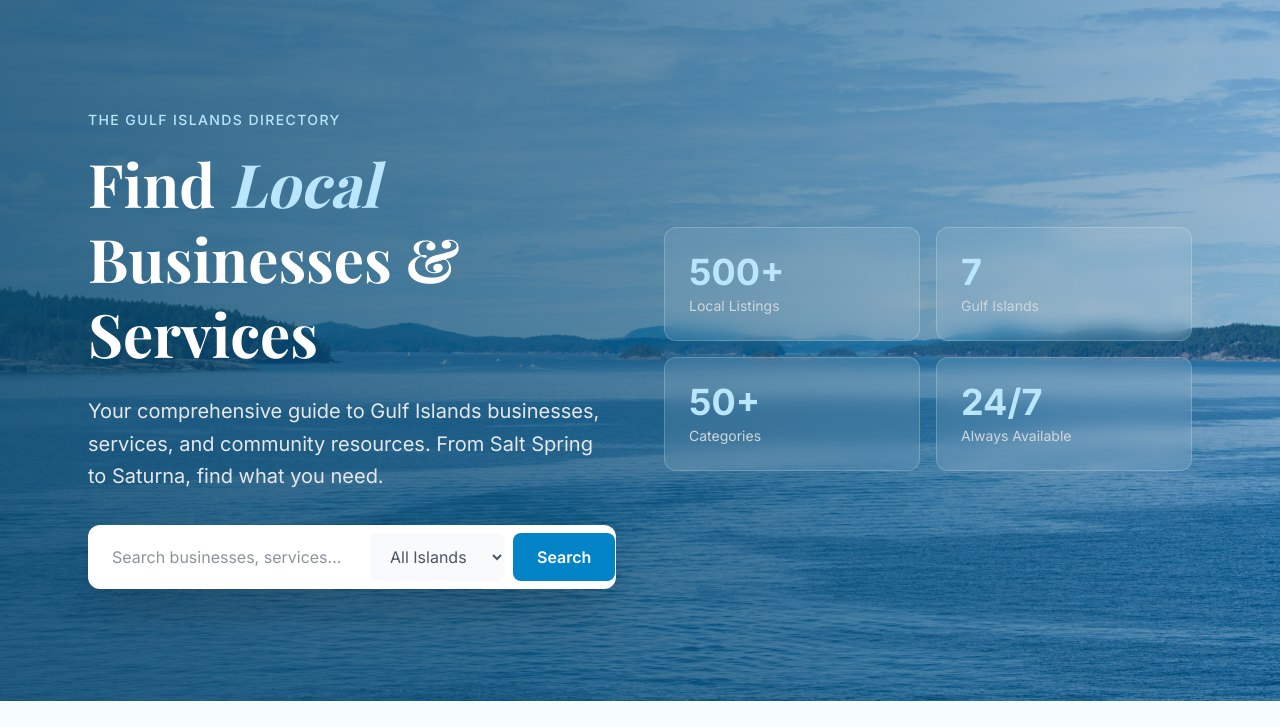
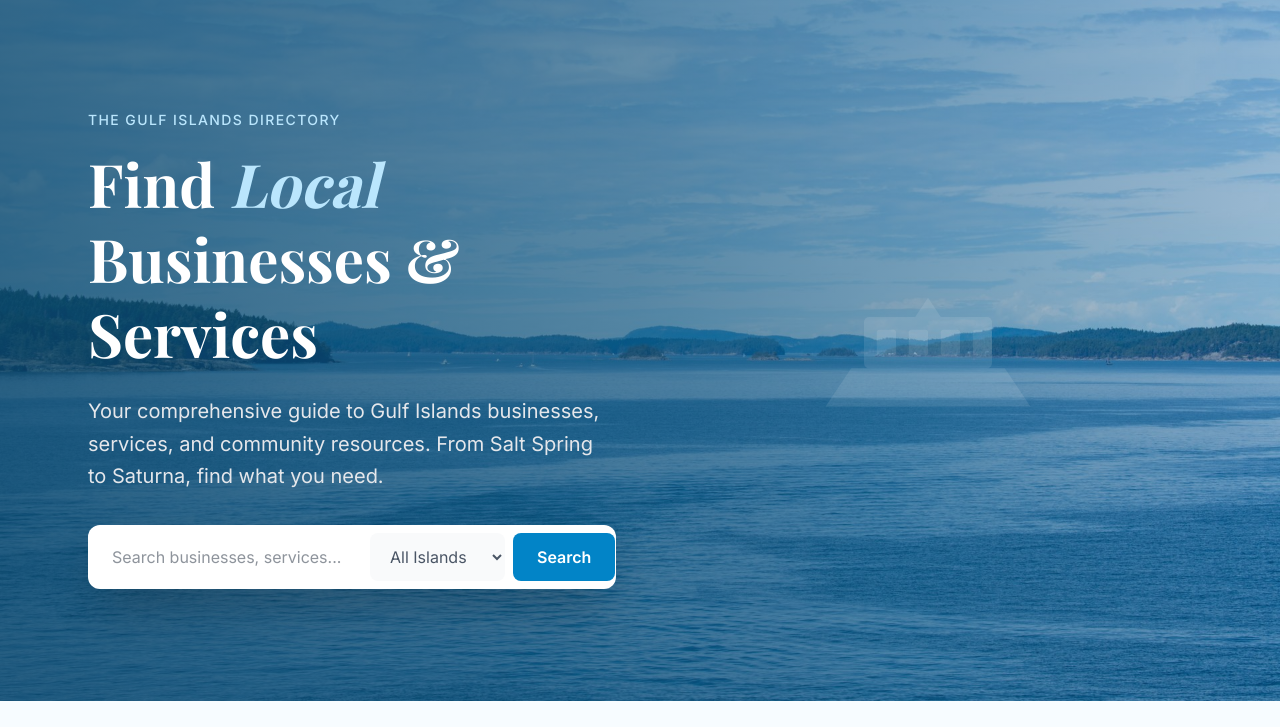
Before and after one commit to National-Email-and-Internet/gulfislands-astro, an Astro site: page / in a window 1280 px wide. Shown: the part 73-800 px from the top of the page. Built offline with nearby package versions, Linux system fonts and the light colour scheme; Astro itself is replaced by a stand-in of ours.

Commit message:
Remove misleading stats tiles from hero - cleaner design

```diff
--- a/src/pages/index.astro
+++ b/src/pages/index.astro
@@ -169,23 +169,19 @@ function cleanUrl(url: string): string {
           </div>
         </div>
 
-        <!-- Stats -->
-        <div class="grid grid-cols-2 gap-4">
-          <div class="bg-white/10 backdrop-blur-sm rounded-xl p-6 border border-white/20">
-            <div class="text-3xl md:text-4xl font-bold text-ocean-200 mb-1">500+</div>
-            <div class="text-gray-300 text-sm">Local Listings</div>
-          </div>
-          <div class="bg-white/10 backdrop-blur-sm rounded-xl p-6 border border-white/20">
-            <div class="text-3xl md:text-4xl font-bold text-ocean-200 mb-1">7</div>
-            <div class="text-gray-300 text-sm">Gulf Islands</div>
-          </div>
-          <div class="bg-white/10 backdrop-blur-sm rounded-xl p-6 border border-white/20">
-            <div class="text-3xl md:text-4xl font-bold text-ocean-200 mb-1">50+</div>
-            <div class="text-gray-300 text-sm">Categories</div>
-          </div>
-          <div class="bg-white/10 backdrop-blur-sm rounded-xl p-6 border border-white/20">
-            <div class="text-3xl md:text-4xl font-bold text-ocean-200 mb-1">24/7</div>
-            <div class="text-gray-300 text-sm">Always Available</div>
+        <!-- Visual element - ferry silhouette or leave empty for cleaner look -->
+        <div class="hidden md:flex items-center justify-center">
+          <div class="relative">
+            <svg class="w-64 h-48 text-white/10" viewBox="0 0 200 150" fill="currentColor">
+              <!-- Stylized ferry shape -->
+              <path d="M20 120 L40 90 L160 90 L180 120 L20 120 Z" />
+              <rect x="50" y="50" width="100" height="40" rx="4" />
+              <rect x="60" y="60" width="15" height="20" rx="2" />
+              <rect x="85" y="60" width="15" height="20" rx="2" />
+              <rect x="110" y="60" width="15" height="20" rx="2" />
+              <rect x="135" y="60" width="15" height="20" rx="2" />
+              <path d="M90 50 L100 35 L110 50 Z" />
+            </svg>
           </div>
         </div>
       </div>
```
